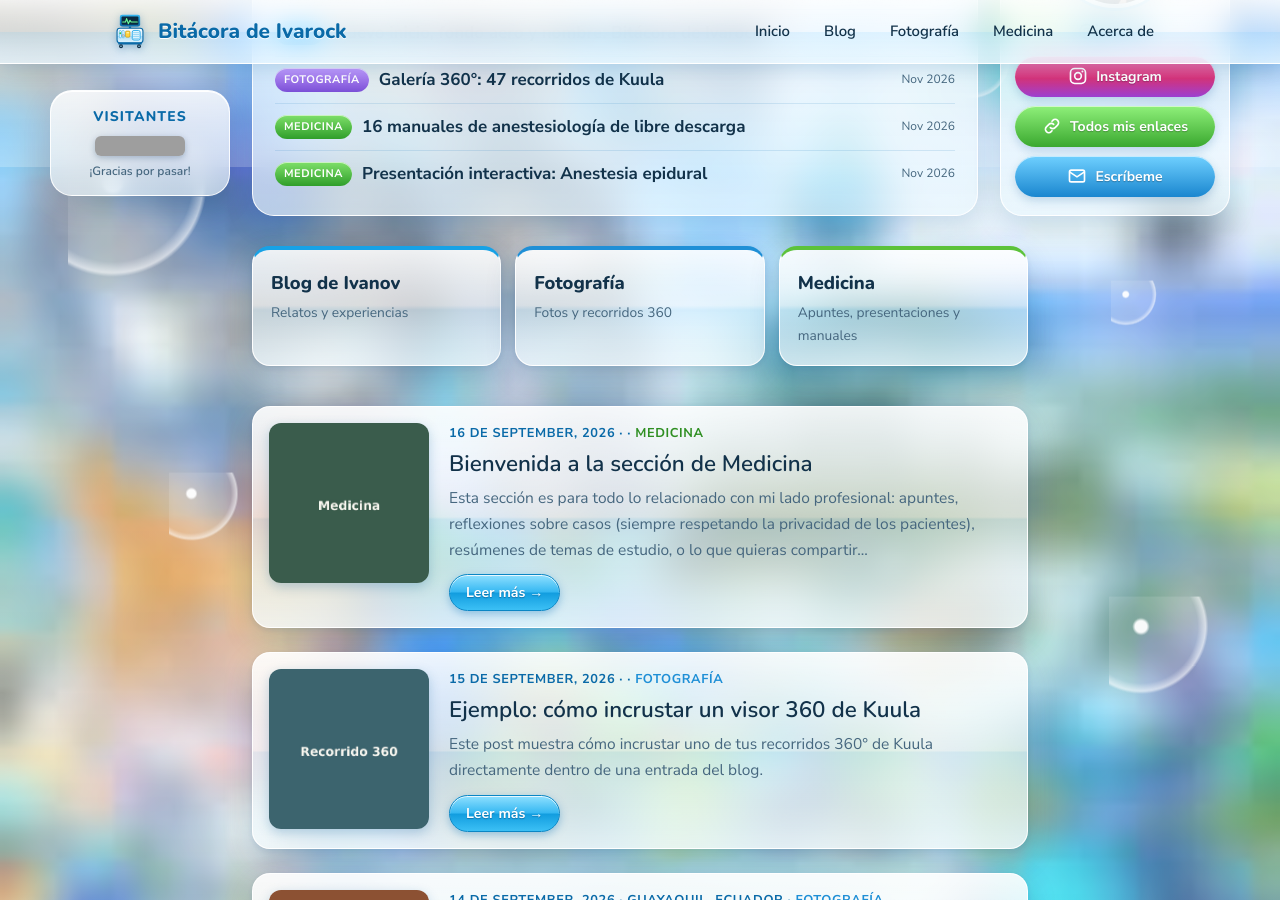
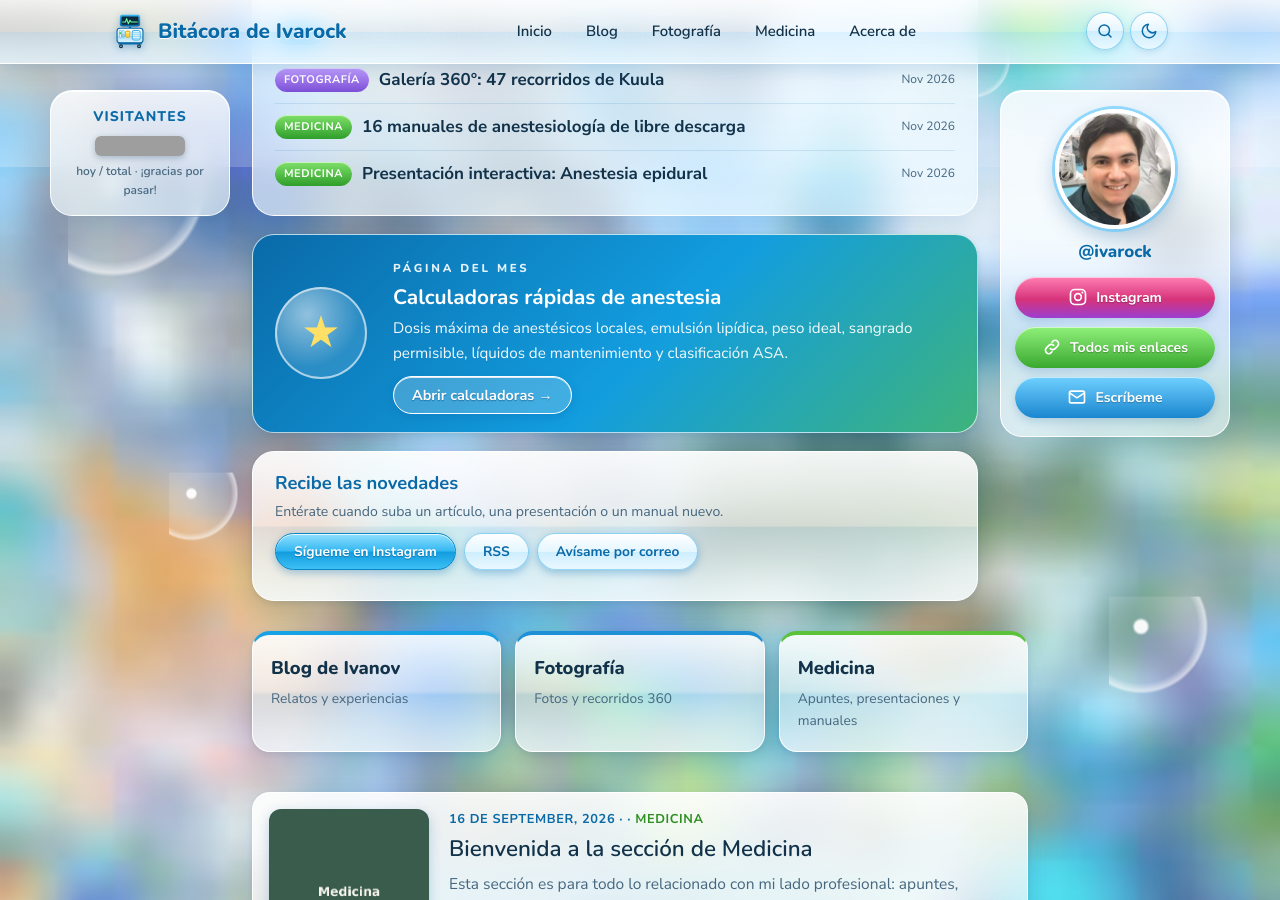
Before and after one commit to Ivarock/Ivarock.github.io, a Jekyll site: the page built from index.html, in a window 1280 px wide and 900 px high, scrolled down 733 px. Built offline with Jekyll 4.4.1, drawn with Linux system fonts in a browser that asks for light colours; the list of posts is cut into pages by our own code; some of the changed text lies outside the part shown; grey boxes are pictures that could not be loaded.

Commit message:
Nuevas herramientas: _layouts

```diff
--- a/_layouts/category.html
+++ b/_layouts/category.html
@@ -9,7 +9,7 @@ layout: default
 </section>
 
 {% if page.secciones_medicina %}{% include medicina-secciones.html %}{% endif %}
-{% if page.galeria_360 %}{% include galeria-360.html %}{% endif %}
+{% if page.galeria_360 %}{% include galeria-360.html %}{% include mapa-360.html %}{% endif %}
 
 {% assign section_posts = site.posts | where: "category", page.category %}
 
--- a/_layouts/default.html
+++ b/_layouts/default.html
@@ -12,7 +12,12 @@
   <link rel="preconnect" href="https://fonts.gstatic.com" crossorigin>
   <link href="https://fonts.googleapis.com/css2?family=Fraunces:opsz,wght@9..144,500;9..144,600&family=Inter:wght@400;500;600&display=swap" rel="stylesheet">
 
+  <meta name="ivk-base" content="{{ site.baseurl }}">
+  <script>try{if(localStorage.getItem('ivk-tema')==='dark')document.documentElement.classList.add('dark')}catch(e){}</script>
   <link rel="stylesheet" href="{{ '/assets/css/style.css' | relative_url }}">
+  <link rel="stylesheet" href="{{ '/assets/css/extras.css' | relative_url }}">
+  <script src="{{ '/assets/js/extras.js' | relative_url }}" defer></script>
+  {% if site.data.sitio.goatcounter and site.data.sitio.goatcounter != "" %}<script data-goatcounter="https://{{ site.data.sitio.goatcounter }}.goatcounter.com/count" async src="https://gc.zgo.at/count.js"></script>{% endif %}
   {% feed_meta %}
   {% seo %}
   {% unless page.image %}
--- a/_layouts/home.html
+++ b/_layouts/home.html
@@ -7,8 +7,8 @@ layout: default
   <aside class="inicio__izq">
     <div class="contador">
       <span class="contador__titulo">Visitantes</span>
-      <div class="contador__num"><img src="https://hits.sh/ivarock.github.io.svg?style=for-the-badge&amp;label=visitas&amp;color=2f9e2a&amp;labelColor=1789d0" alt="Contador de visitas" height="28"></div>
-      <span class="contador__pie">¡Gracias por pasar!</span>
+      <div class="contador__num" id="contador-num"></div>
+      <span class="contador__pie" id="contador-pie">hoy / total · ¡gracias por pasar!</span>
     </div>
   </aside>
 
@@ -37,6 +37,27 @@ layout: default
         </li>
         {% endfor %}
       </ul>
+    </div>
+
+    {% assign mes = site.data.destacado %}
+    {% if mes and mes.titulo %}
+    <div class="mes">
+      <small>{{ mes.etiqueta | default: "Página del mes" }}</small>
+      <h3>{{ mes.titulo }}</h3>
+      <p>{{ mes.texto }}</p>
+      <a class="x-btn" href="{{ mes.url | relative_url }}">{{ mes.boton | default: "Ver ahora" }} →</a>
+    </div>
+    {% endif %}
+
+    <div class="x-card suscr">
+      <h2 style="font-size:1.15rem">Recibe las novedades</h2>
+      <p class="x-note" style="margin:0">Entérate cuando suba un artículo, una presentación o un manual nuevo.</p>
+      <div class="x-chips">
+        {% if site.data.sitio.whatsapp_canal and site.data.sitio.whatsapp_canal != "" %}<a class="x-btn x-btn--green" href="{{ site.data.sitio.whatsapp_canal }}" target="_blank" rel="noopener">Canal de WhatsApp</a>{% endif %}
+        <a class="x-btn" href="https://www.instagram.com/ivarock/" target="_blank" rel="noopener">Sígueme en Instagram</a>
+        <a class="x-btn x-btn--ghost" href="{{ '/feed.xml' | relative_url }}">RSS</a>
+        <a class="x-btn x-btn--ghost" href="mailto:xavierman18@hotmail.com?subject=Quiero%20recibir%20las%20novedades%20de%20la%20Bit%C3%A1cora%20de%20Ivarock">Avísame por correo</a>
+      </div>
     </div>
   </section>
 
@@ -93,3 +114,17 @@ layout: default
   {% endif %}
 </nav>
 {% endif %}
+
+<script>
+(function () {
+  var el = document.getElementById('contador-num'), pie = document.getElementById('contador-pie');
+  if (!el) return;
+  var yo = false; try { yo = localStorage.getItem('ivk-yo') === '1'; } catch (e) {}
+  if (yo) {
+    el.innerHTML = '<a class="x-btn x-btn--ghost" style="font-size:.8rem;padding:6px 12px" href="https://hits.sh/ivarock.github.io/" target="_blank" rel="noopener">Ver estadísticas</a>';
+    pie.textContent = 'Modo autor: tus visitas no se cuentan';
+  } else {
+    el.innerHTML = '<img src="https://hits.sh/ivarock.github.io.svg?view=today-total&amp;style=for-the-badge&amp;label=visitas&amp;color=2f9e2a&amp;labelColor=1789d0" alt="Contador de visitas: hoy / total" height="28">';
+  }
+})();
+</script>
```
Also changed, not shown: other parts of _layouts/default.html (+1 -1 lines).
